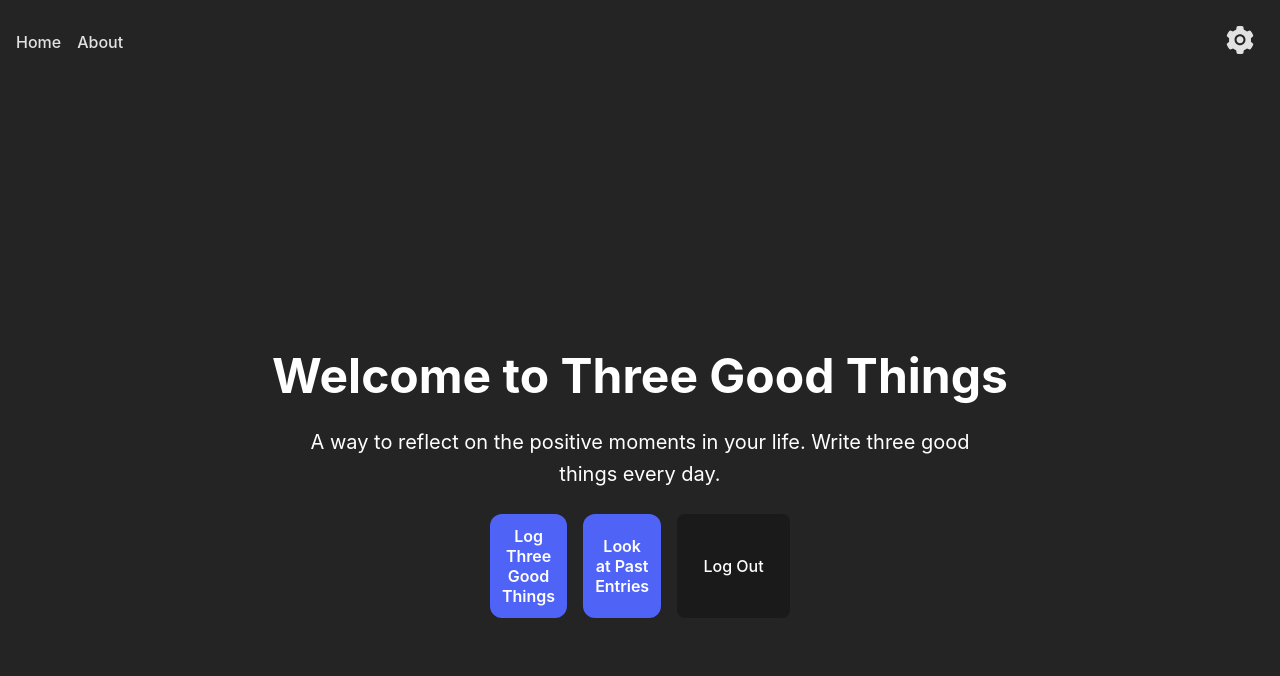
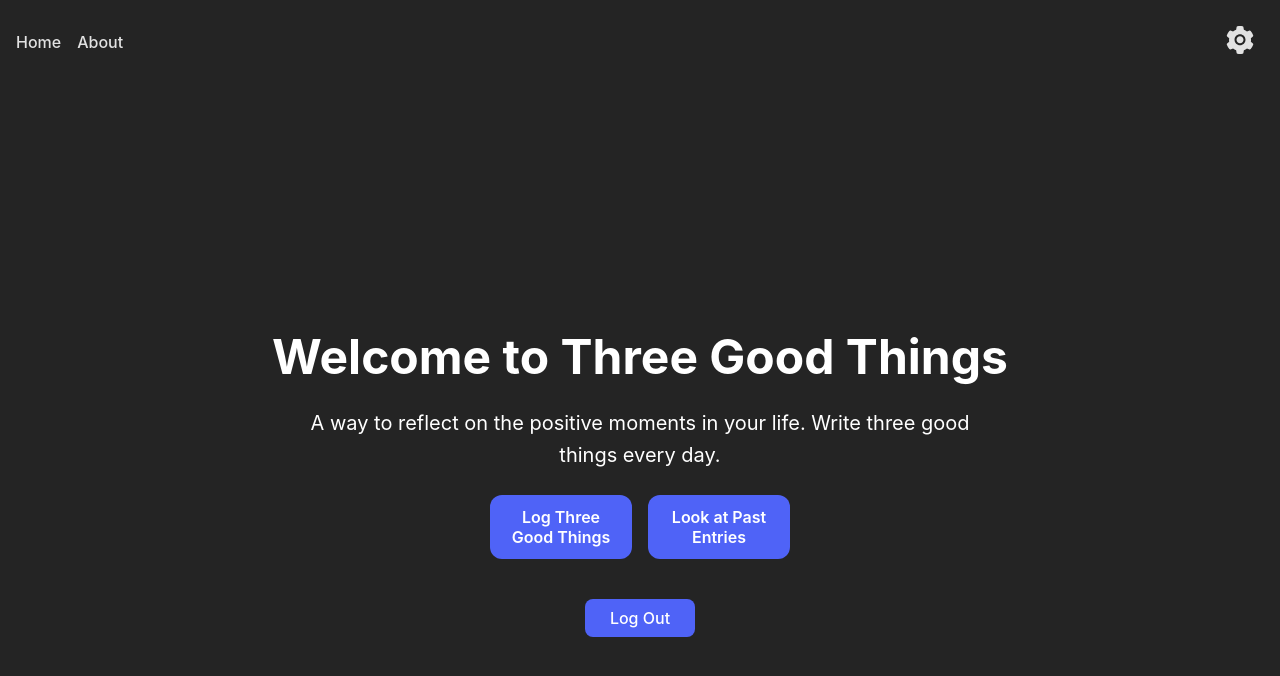
Before and after one commit to Asyboi/ThreeGoodThings, a React (Vite) app in the folder frontend/: page / in a window 1280 px wide. Shown: the top 676 px of the page. Built offline with nearby package versions, Linux system fonts and the light colour scheme.

Commit message:
Fixed logout button styling on home page.

```diff
--- a/frontend/src/pages/Home.jsx
+++ b/frontend/src/pages/Home.jsx
@@ -35,11 +35,10 @@ const Home = () => {
         <button className="home-button" onClick={handlePastEntries}>
           Look at Past Entries
         </button>
-
-        <button onClick={handleLogOut} /* TODO: style log out button */>
+      </div>
+      <button className="logout-button" onClick={handleLogOut}>
           Log Out
-        </button>
-      </div>
+      </button>
     </div>
   );
 };
--- a/frontend/src/pages/styles/Home.css
+++ b/frontend/src/pages/styles/Home.css
@@ -53,6 +53,18 @@
   background-color: #3b4cc0;
 }
 
+.logout-button {
+  background-color: #4f63f7;
+  margin-top: 1rem;
+  width: auto;
+  padding: 0.5rem 1.5rem; /* adjust padding for horizontal shape */
+}
+
+.logout-button:hover {
+  background-color: #d32f2f;
+}
+
+
 /* Responsive adjustments */
 @media (min-width: 600px) {
   .home-buttons {
```
